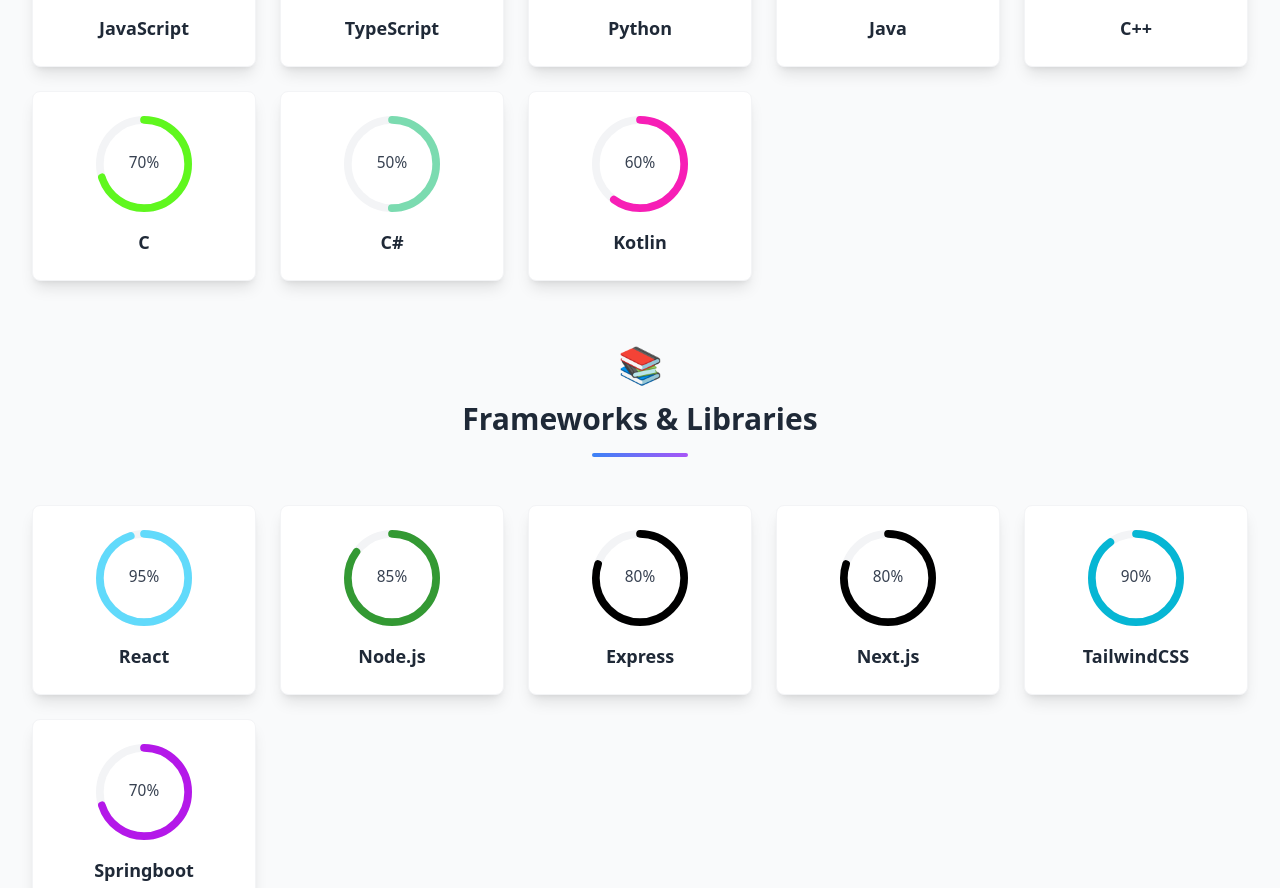
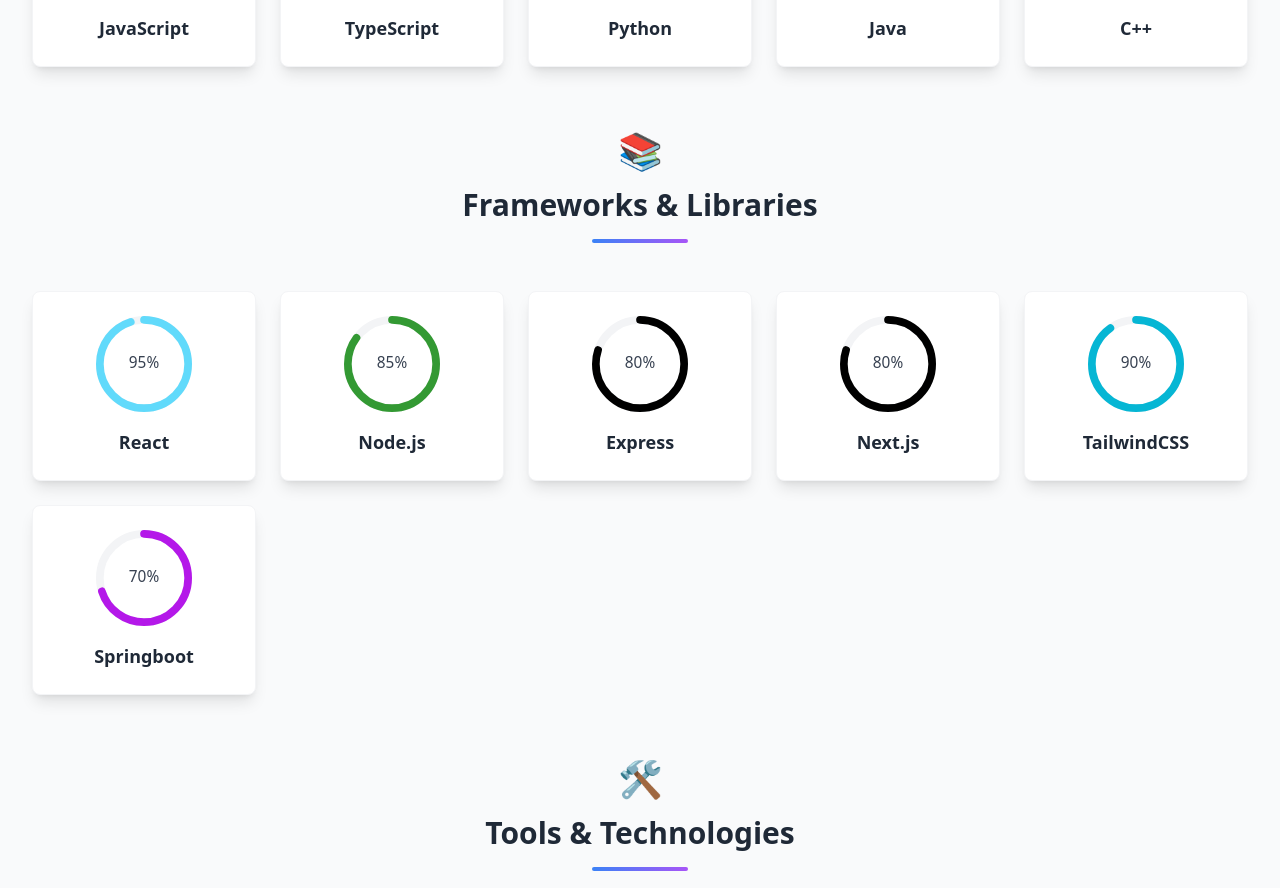
Before and after one commit to Rupesh0204/Portfolio, a React (Vite) app: page / in a window 1280 px wide. Shown: the part 2360-3248 px from the top of the page. Built offline with nearby package versions, Linux system fonts and the light colour scheme.

Commit message:
fixed a Bug...

```diff
--- a/src/sections/Skills.tsx
+++ b/src/sections/Skills.tsx
@@ -18,9 +18,9 @@
       { name: 'Python', percentage: 70, color: '#3776AB' },
       { name: 'Java', percentage: 85, color: '#ED8B00' },
       { name: 'C++', percentage: 70, color: '#00599C' },
-      { name: 'C', percentage: 70, color: '#5ff71e' },
-      { name: 'C#', percentage: 50, color: '#2acb8097' },
-      { name: 'Kotlin', percentage: 60, color: '#f71eb6' },
+      // { name: 'C', percentage: 70, color: '#5ff71e' },
+      // { name: 'C#', percentage: 50, color: '#2acb8097' },
+      // { name: 'Kotlin', percentage: 60, color: '#f71eb6' },
     ],
     libraries: [
       { name: 'React', percentage: 95, color: '#61DAFB' },
```
